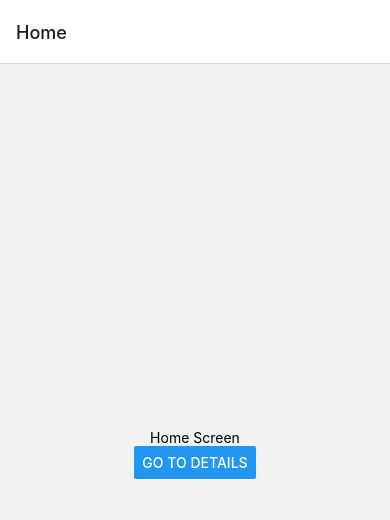
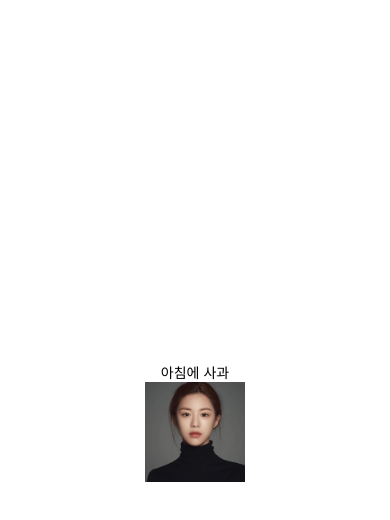
Before and after one commit to bumjun2/pets, a React Native app: screen / in a window 390 px wide. Shown: the top 520 px of the page. Built offline with nearby package versions, Linux system fonts and the light colour scheme.

Commit message:
sytle학습

```diff
--- a/App.js
+++ b/App.js
@@ -1,47 +1,23 @@
-// In App.js in a new project
+// App.js
+import React from 'react';
+import Img from './src/Img';
+import {StyleSheet, View, Text} from 'react-native';
 
-import * as React from 'react';
-import {View, Text, Button} from 'react-native';
-import {NavigationContainer} from '@react-navigation/native';
-import {createNativeStackNavigator} from '@react-navigation/native-stack';
-
-function HomeScreen({navigation}) {
+function App() {
   return (
-    <View style={{flex: 1, alignItems: 'center', justifyContent: 'center'}}>
-      <Text>Home Screen</Text>
-      <Button
-        title="Go to Details"
-        onPress={() => navigation.navigate('Details')}
-      />
+    <View style={styles.contiune}>
+      <Text>아침에 사과</Text>
+      <Img />
     </View>
   );
 }
 
-function DetailsScreen({navigation}) {
-  return (
-    <View style={{flex: 1, alignItems: 'center', justifyContent: 'center'}}>
-      <Text>Details Screen</Text>
-      <Button
-        title="Go to Details ...agin"
-        onPress={() => navigation.push('Details')}
-      />
-      <Button title="Go to Home" onPress={() => navigation.navigate('Home')} />
-      <Button title="Go back" onPress={() => navigation.goBack()} />
-    </View>
-  );
-}
-
-const Stack = createNativeStackNavigator();
-
-function App() {
-  return (
-    <NavigationContainer>
-      <Stack.Navigator>
-        <Stack.Screen name="Home" component={HomeScreen} />
-        <Stack.Screen name="Details" component={DetailsScreen} />
-      </Stack.Navigator>
-    </NavigationContainer>
-  );
-}
+const styles = StyleSheet.create({
+  contiune: {
+    flex: 1,
+    justifyContent: 'center',
+    alignItems: 'center',
+  },
+});
 
 export default App;
--- /dev/null
+++ b/src/Img.js
@@ -0,0 +1,15 @@
+import React from 'react';
+import {Text, View, Image} from 'react-native';
+
+const Img = () => {
+  return (
+    <View>
+      <Image
+        source={require('../assets/aa.jpeg')}
+        style={{width: 100, height: 100}}
+      />
+    </View>
+  );
+};
+
+export default Img;
```
Also changed, not shown: assets/aa.jpeg (added).
